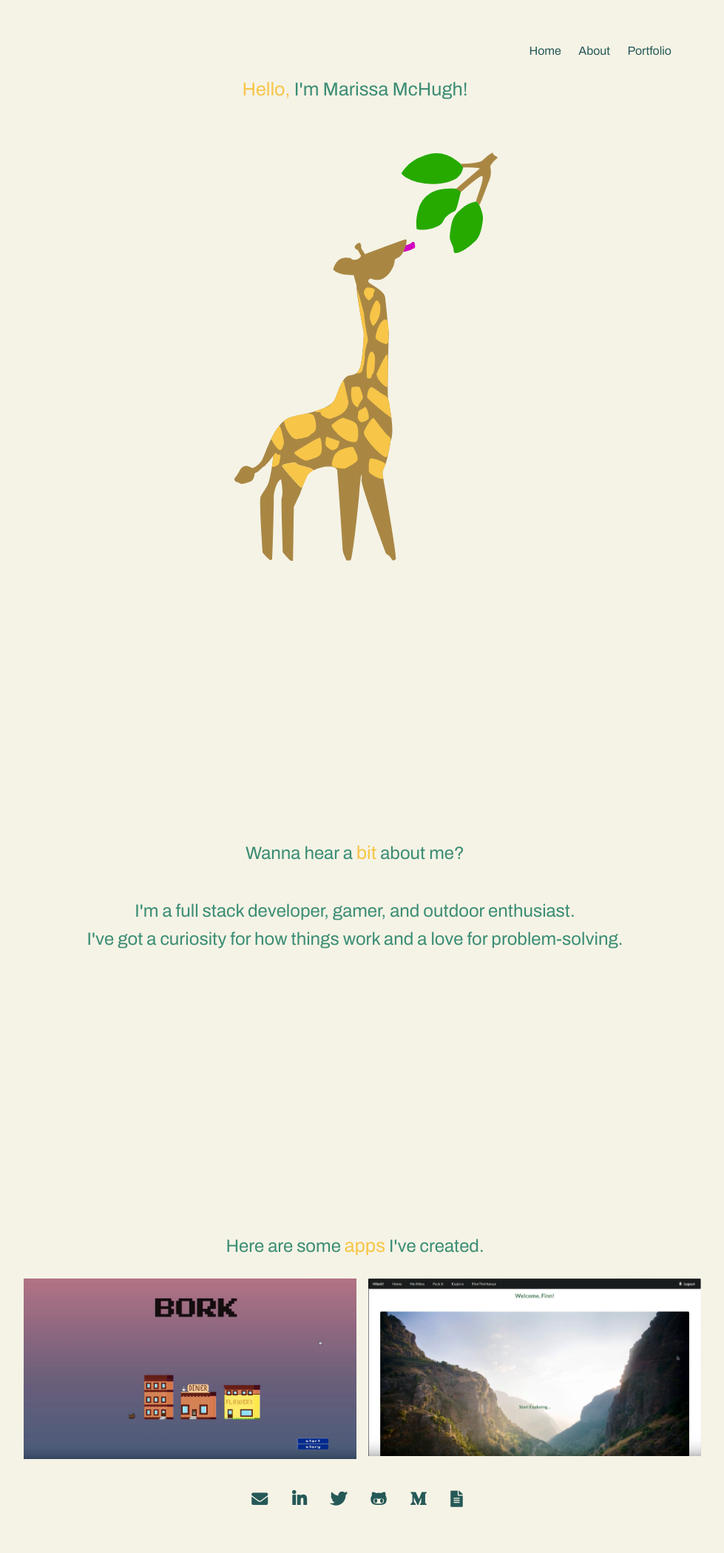
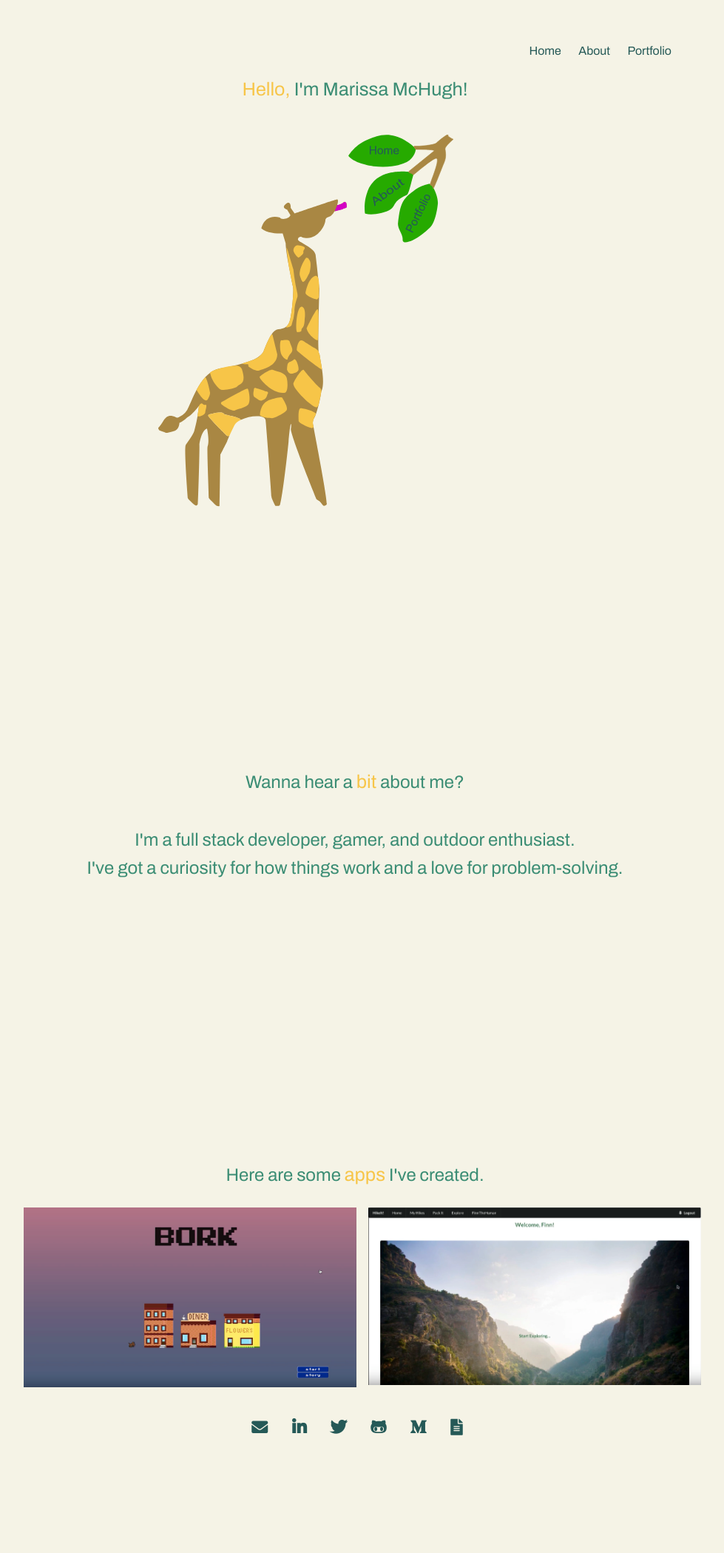
Before and after one commit to Sotom591/sotom591.github.io, a Jekyll site: the page built from index.html, in a window 1280 px wide. Shown: the whole page at 74% size, without its empty margins (160-1139 px from the left). Built offline with Jekyll 4.4.1, drawn with Linux system fonts in a browser that asks for light colours; after the commit the page ends 2002 px from its top, so only the background shows below that.

Commit message:
svg links test

```diff
--- a/index.html
+++ b/index.html
@@ -5,7 +5,7 @@ title: Marissa McHugh, Full Stack Developer
 <p><span class="greeting"> Hello, </span><span>I'm Marissa McHugh!</span></p><br/>
 <div class="blurb" name="home">
 
-  <img class="MM" src="../assets/images/giraffe6.svg" alt="giraffe">
+  {% include_relative assets/images/giraffe7.svg %}
 
 </div><!-- /.blurb -->
 {% include_relative about/index.html %}
```
Also changed, not shown: assets/images/giraffe7.svg (added), 2 other files.
